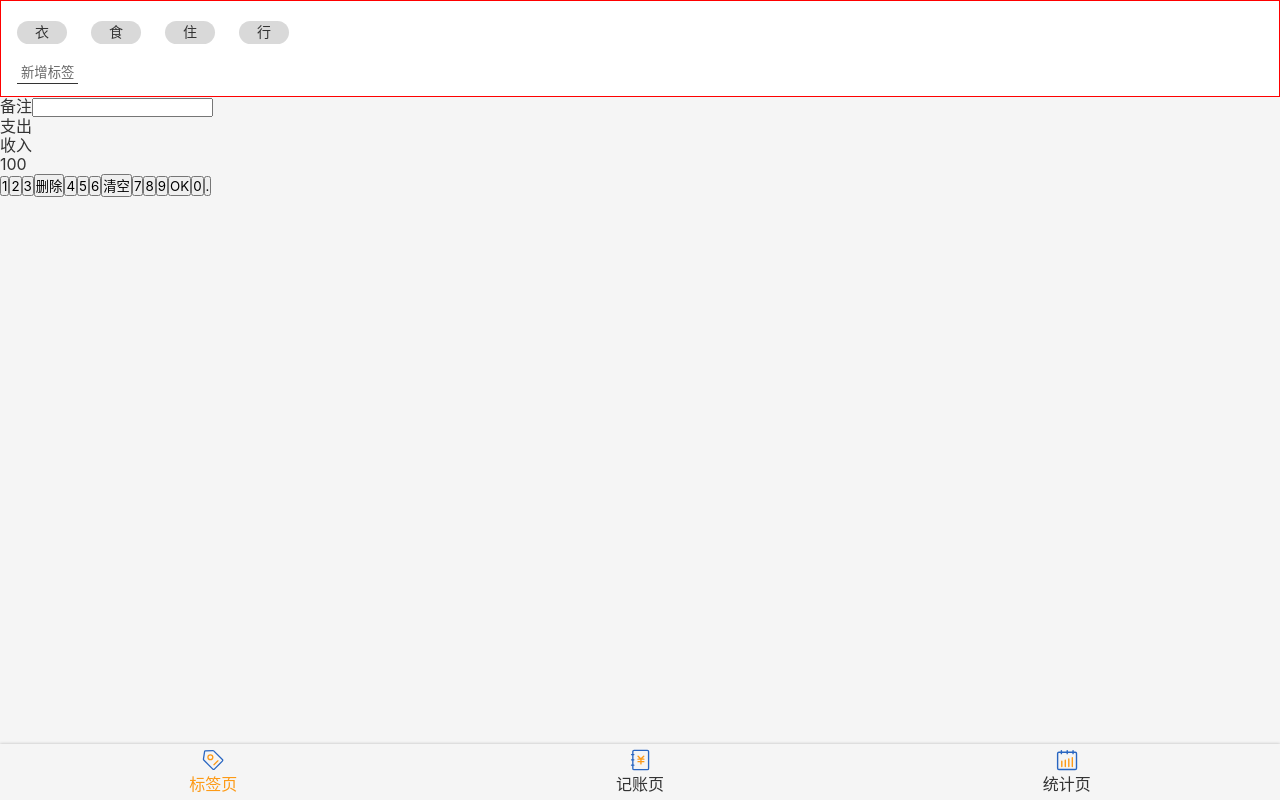
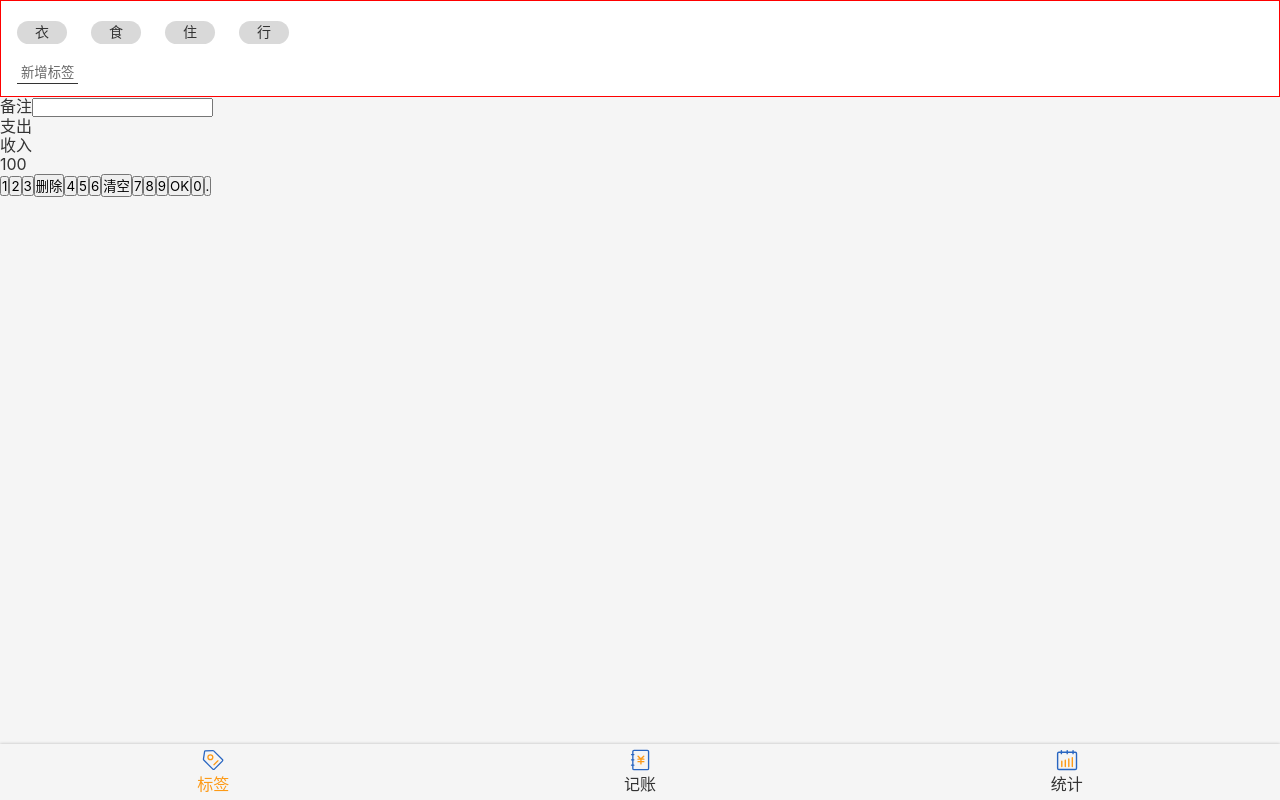
Before and after one commit to LiMiu331/keep-money-react, a React app: page /tags in a window 1280 px wide. Built offline with nearby package versions, Linux system fonts and the light colour scheme.

Commit message:
edit homePage style

```diff
--- a/src/components/Nav.tsx
+++ b/src/components/Nav.tsx
@@ -35,19 +35,19 @@ const Nav = () => {
                 <li>
                     <NavLink to="/tags" activeClassName={'selected'}>
                         <Icon name={'label'}/>
-                        标签页
+                        标签
                     </NavLink>
                 </li>
                 <li>
                     <NavLink to="/money" activeClassName={'selected'}>
                         <Icon name={'charge'}/>
-                        记账页
+                        记账
                     </NavLink>
                 </li>
                 <li>
                     <NavLink to="/statistics" activeClassName={'selected'}>
                         <Icon name={'statistics'}/>
-                        统计页
+                        统计
                     </NavLink>
                 </li>
             </ul>
```
